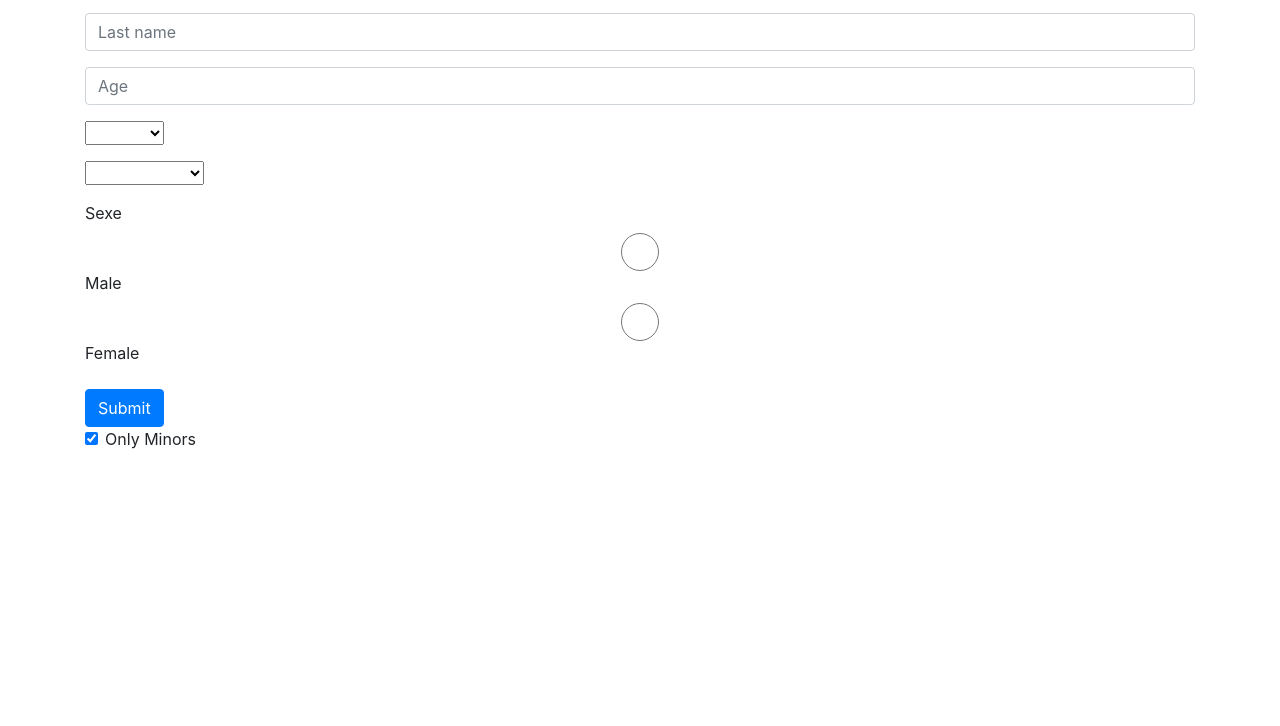
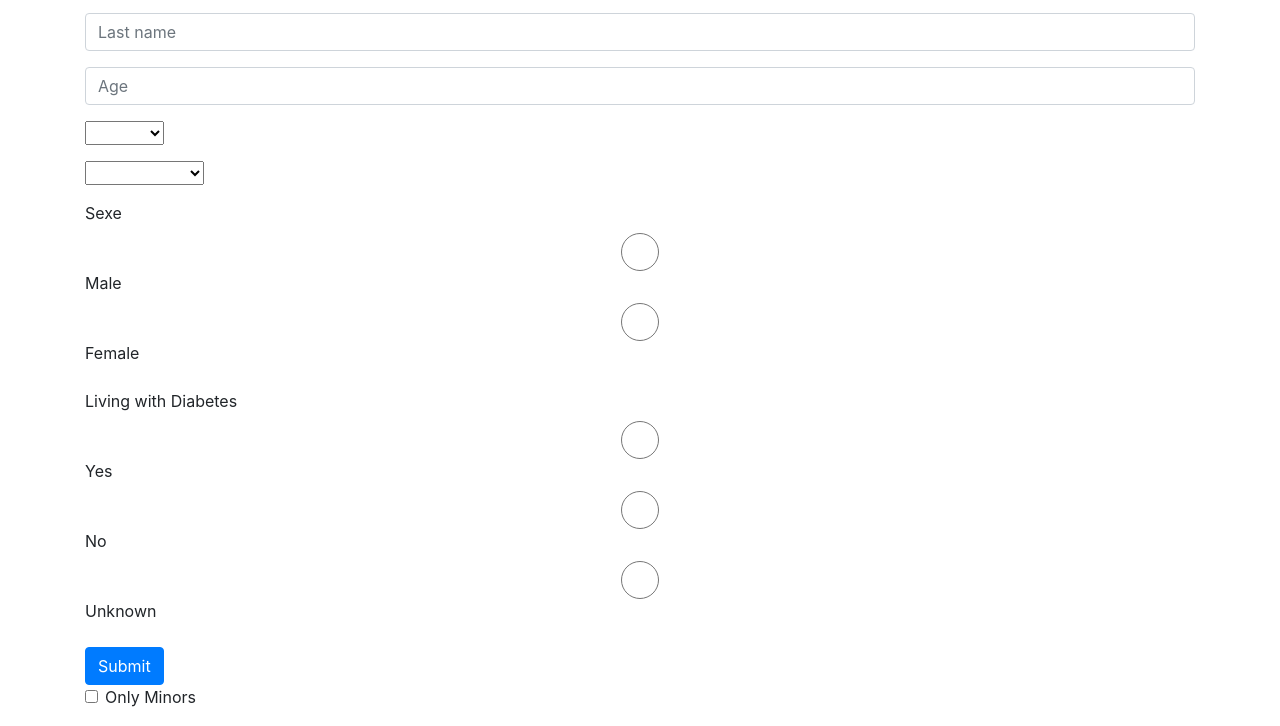
Before and after one commit to aurellemeless/challenge, a plain HTML site: page index.html in a window 1280 px wide. Shown: the part 153-879 px from the top of the page. Before the commit the page ends 800 px from the top, so only its background shows below. Drawn offline with nearby package versions, Linux system fonts and the light colour scheme.

Commit message:
update comments diabete field added

```diff
--- a/index.html
+++ b/index.html
@@ -50,7 +50,7 @@
                                     </div>
 
                                     <div class="form-group">
-                                            <input type="number" class="form-control"  ng-model="user.age" id="field3" aria-describedby="emailHelp" placeholder="Age">
+                                            <input type="number" class="form-control" maxlength="3" step="1" ng-model="user.age" id="field3" aria-describedby="emailHelp" placeholder="Age">
 
                                         </div>
                                         <div class="form-group">
@@ -75,6 +75,17 @@
                                             <input type="radio" name="sexe" value="female"  ng-model="user.sexe" class="form-control" id="exampleInputPassword1">
                                             <label for="exampleInputPassword1">Female</label>
                                     </div>
+
+                                    <div class="form-group">
+                                            <label for="exampleInputPassword1">Living with Diabetes</label>
+
+                                            <input type="radio" name="diabete" value="yes"  ng-model="user.diatete" class="form-control" id="exampleInputPassword1">
+                                            <label for="exampleInputPassword1">Yes</label>
+                                            <input type="radio" name="diabete" value="no"  ng-model="user.diatete" class="form-control" id="exampleInputPassword1">
+                                            <label for="exampleInputPassword1">No</label>
+                                            <input type="radio" name="diabete" value="unknown"  ng-model="user.diatete" class="form-control" id="exampleInputPassword1">
+                                            <label for="exampleInputPassword1">Unknown</label>
+                                    </div>
                                     <button type="button" class="btn btn-primary" ng-click="save()">Submit</button>
                                   </form>
                     </div>
@@ -85,7 +96,7 @@
             <div class="row">
                     <div class="col-12">
                             <div class="form-group form-check">
-                                <input type="checkbox" ng-model="onlyMinor" ng-checked="true" class="form-check-input" id="exampleCheck1">
+                                <input type="checkbox" ng-model="onlyMinor" ng-checked="false" class="form-check-input" id="exampleCheck1">
                                 <label class="form-check-label" for="exampleCheck1">Only Minors</label>
                                 </div>
                     </div>
--- a/js/app.js
+++ b/js/app.js
@@ -10,6 +10,7 @@ angular.module('challenge')
         $scope.userList = [];
         $scope.save = function(){
             var newUser = $scope.user;
+            // add user to the list
             $scope.userList.push({
                 firstname : newUser.firstname,
                 lastname : newUser.lastname,
@@ -18,6 +19,7 @@ angular.module('challenge')
                 city : newUser.city,
                 country : newUser.country
             });
+            // reset the form
                $scope.user.firstname='';
                 $scope.user.lastname='';
                 $scope.user.age=0;
```
